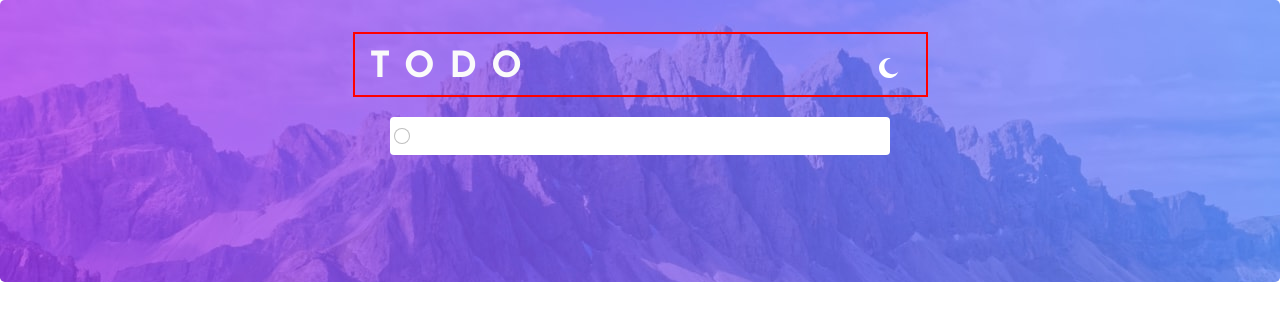
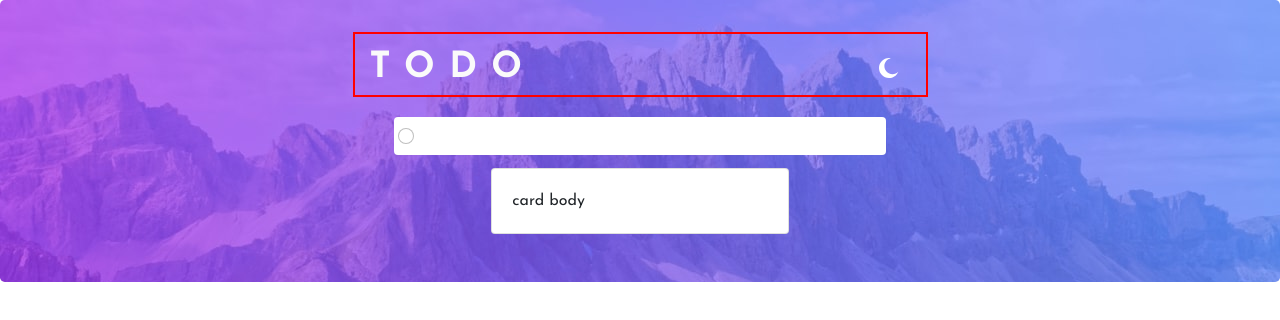
Before and after one commit to e0marina/todo_app, a React (Create React App) app in the folder client/: page / in a window 1280 px wide. Shown: the top 320 px of the page. Built offline with nearby package versions, Linux system fonts and the light colour scheme.

Commit message:
updating app to include card body underneath top input box

```diff
--- a/client/src/App.js
+++ b/client/src/App.js
@@ -1,8 +1,14 @@
 import "./App.css";
 import Jumbotron from "./components/Jumbotron/jumbotron";
+import MainCard from "./components/MainCard/mainCard.js";
 
 function App() {
-  return <Jumbotron />;
+  return (
+    <div>
+      <Jumbotron />
+      <MainCard />
+    </div>
+  );
 }
 
 export default App;
--- a/client/src/components/InputBox/inputBox.css
+++ b/client/src/components/InputBox/inputBox.css
@@ -1,6 +1,6 @@
 #input-block {
   margin: 0 auto;
-  width: 40%;
+  width: 39.5%;
 }
 .input-group-text {
   background-color: white !important;
--- a/client/src/components/InputBox/inputBox.js
+++ b/client/src/components/InputBox/inputBox.js
@@ -5,6 +5,8 @@ import "./inputBox.css";
 const InputBox = (props) => {
   return (
     <div>
+      <div className="row">
+        <div className="col-12">
           <div className="input-group mb-3" id="input-block">
             <div className="input-group-text">
               <input
@@ -21,6 +23,8 @@ const InputBox = (props) => {
             ></input>
           </div>
         </div>
+      </div>
+    </div>
   );
 };
 
--- a/client/src/components/Jumbotron/jumbotron.js
+++ b/client/src/components/Jumbotron/jumbotron.js
@@ -21,6 +21,7 @@ const JumbotronToDo = (props) => {
           <div id="heading">TODO</div>
           <img src={moon} alt="moon icon" id="moon" />
         </Container>
+
         <InputBox />
       </Jumbotron>
     </div>
--- a/client/src/components/MainCard/mainCard.css
+++ b/client/src/components/MainCard/mainCard.css
@@ -4,7 +4,7 @@
   position: relative;
 }
 
-.col-6 {
+.col-3 {
   margin: 0 auto;
   position: absolute;
   top: -114px;
--- a/client/src/components/MainCard/mainCard.js
+++ b/client/src/components/MainCard/mainCard.js
@@ -4,9 +4,9 @@ import "./mainCard.css";
 const MainCard = (props) => {
   return (
     <div className="row">
-      <div className="col-6">
+      <div className="col-3">
         <div className="card">
-          <div className="card-body">This is some text within a card body.</div>
+          <div className="card-body">card body</div>
         </div>
       </div>
     </div>
```
Also changed, not shown: 1 other file (tests, documents, lock files or other folders). Lines whose indentation alone changed are shown as unchanged.
